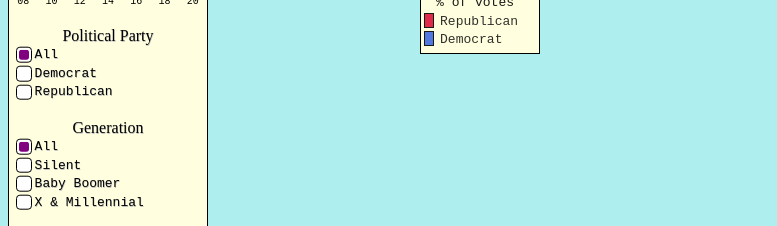
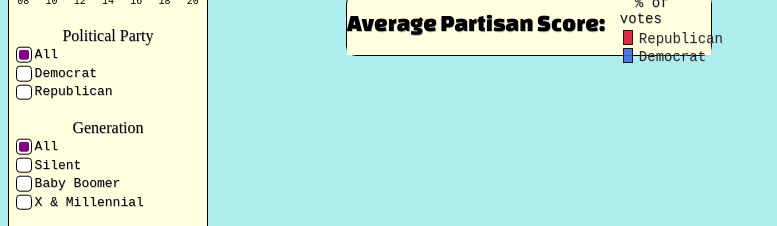
Before and after one commit to cjc473/Election-Visualization, a website built with webpack: page index.html in a window 1280 px wide. Shown: the part 116-342 px from the top of the page, without its empty margins (0-777 px from the left). Built offline with nearby package versions, Linux system fonts and the light colour scheme; no server answers; a web font is replaced by a local one.

Commit message:
Fix bug for average partisan score

```diff
--- a/index.html
+++ b/index.html
@@ -148,7 +148,7 @@
         </div>
         <div id="chart-legend-container">
           <div id="average-score-container">
-            <p id="average-score"></p>
+            <text class="avg">Average Partisan Score: </text></text><text id="average-score" class="avg"></text>
           </div>
           <div id="chart-legend">
             <text>% of votes</text>
--- a/src/index.js
+++ b/src/index.js
@@ -53,7 +53,7 @@ const renderHighestGraph = function(data) {
     .call(d3.axisLeft(y1).tickFormat(i => data[i].name))
 
   svg1.selectAll('rect')
-    .data(data.sort((a, b) => d3.descending(a.score, b.score)))
+    .data(data.sort((a, b) => d3.ascending(a.score, b.score)))
     .enter()
     .append('rect')
     .attr('fill', (d, i) => data[i].party === "R" ? "crimson" : "royalblue")
@@ -105,14 +105,14 @@ const renderLowestGraph = function(data) {
 
   const y1 = d3.scaleBand()
     .domain(d3.range(data.length))
-    .range([0, height])
+    .range([height, 0])
     .padding(0.1);
 
   svg1.append("g")
     .call(d3.axisLeft(y1).tickFormat(i => data[i].name))
 
   svg1.selectAll('rect')
-    .data(data.sort((a, b) => d3.descending(a.score, b.score)))
+    .data(data.sort((a, b) => d3.ascending(a.score, b.score)))
     .enter()
     .append('rect')
     .attr('fill', (d, i) => data[i].party === "R" ? "crimson" : "royalblue")
@@ -245,7 +245,7 @@ function scoreAverager(topSenators, bottomSenators) {
     sum += topSenators[i].score
   }
   for (let i = 0; i < bottomSenators.length; i++) {
-    sum += topSenators[i].score
+    sum += bottomSenators[i].score
   }
   let avg = Math.floor(sum / (topSenators.length + bottomSenators.length));
   return avg ? avg : "No data for "
--- a/src/index.scss
+++ b/src/index.scss
@@ -74,7 +74,15 @@ h2, form p {
 #chart-legend-container {
   display: flex;
   flex-direction: row;
-  justify-content: space-between;
+  justify-content: center;
+  background-color: lightyellow;
+  width: 60%;
+  margin-left: 10em;
+  border: 1px black solid;
+  border-radius: 10px;
+  color: black;
+  text-shadow: 0.5px 0.5px silver;
+
 }
 
 #chart-legend {
@@ -82,7 +90,7 @@ h2, form p {
   // flex-direction: row;
   // justify-content: center;
   background-color: lightyellow;
-  border: 1px black solid;
+  // border: 1px black solid;
   // border-radius: 25%;
   width: 120px;
   height: 60px;
@@ -96,6 +104,7 @@ h2, form p {
 #chart-legend text{
   margin-left: 15px;
   opacity: 0.9;
+  font-size: 14px;
 }
 
 #crimson-box {
@@ -241,6 +250,18 @@ input[type="radio"]:checked::before {
   font-family: monospace;
   font-size: 12px;
   color: black;
+}
 
+#average-score-container {
+  margin-top: 15px;
+  background-color: lightyellow;
+}
 
+.avg {
+  font-family: "Changa One";
+  font-size: 24px;
 }
+
+#average-score {
+  margin-right: 100px;
+}
```
Also changed, not shown: dist/main.css, 1 other file.
